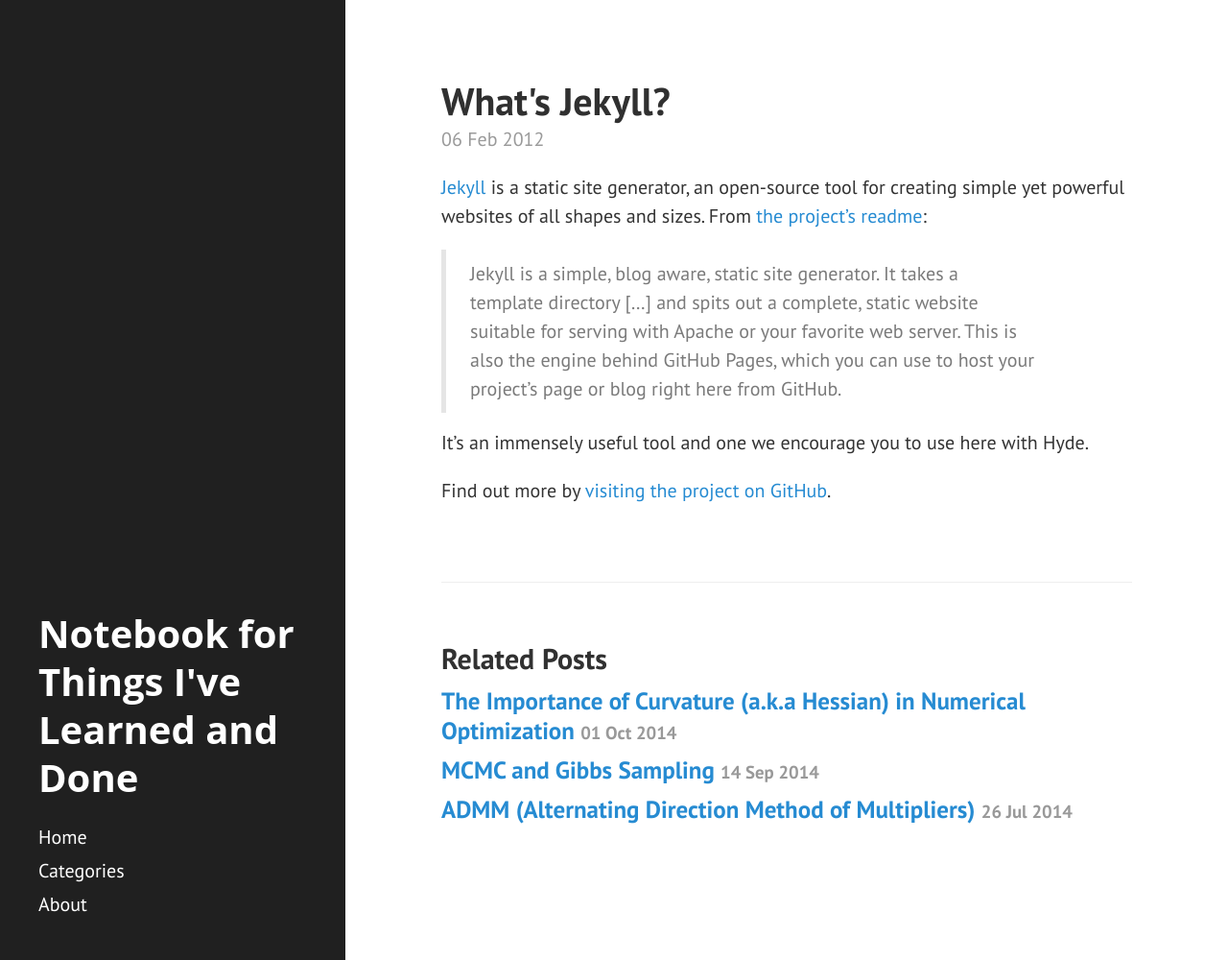
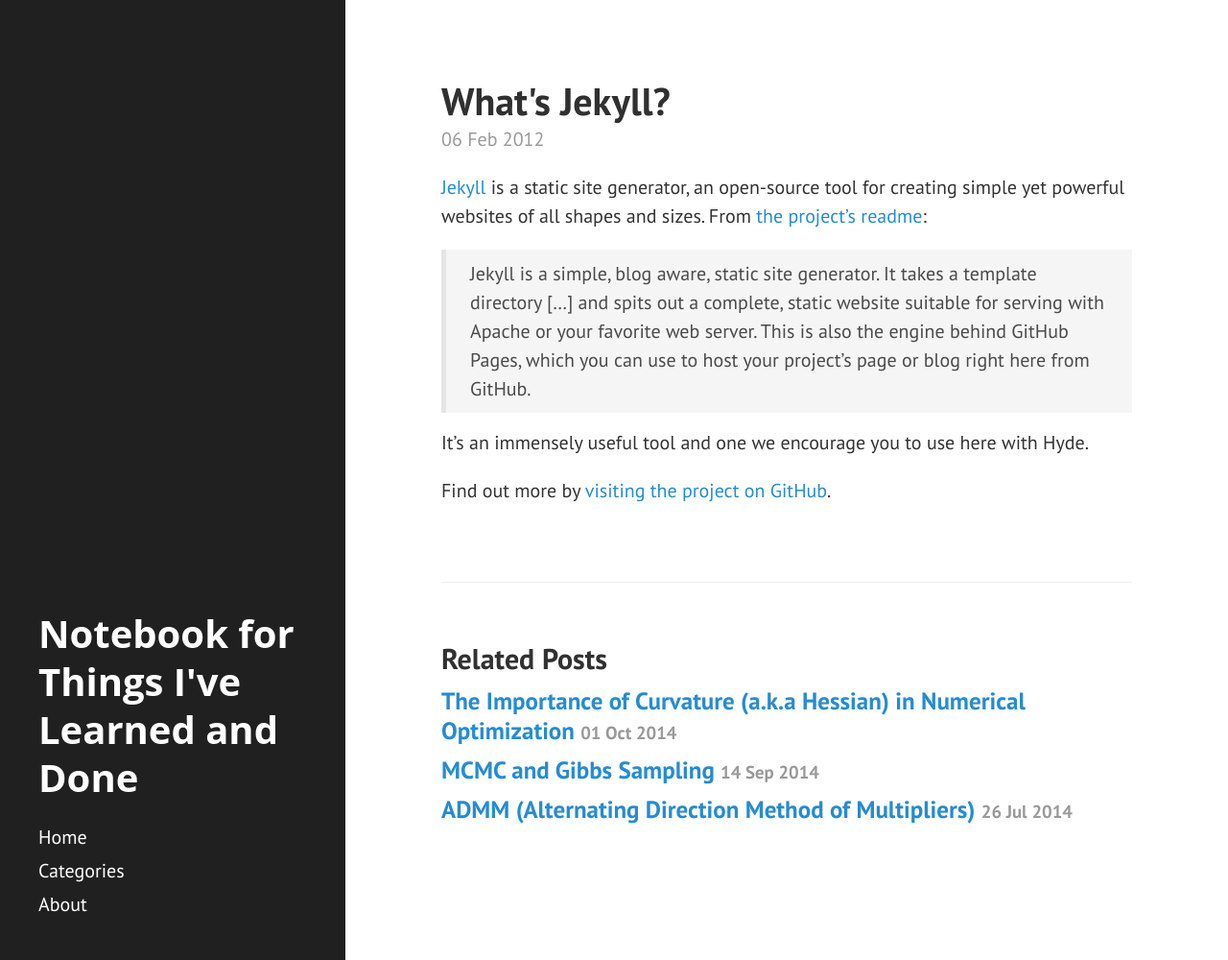
Before and after one commit to chenrushan/chenrushan.github.io, a Jekyll site: the page built from _posts/2012-02-06-whats-jekyll.md, in a window 1280 px wide and 1000 px high. Shown: the whole window at 96% size. Built offline with Jekyll 4.4.1, drawn with Linux system fonts in a browser that asks for light colours; Markdown is read by kramdown in place of the engine named in the settings.

Commit message:
[juscodit.css]: update

```diff
--- a/public/css/juscodit.css
+++ b/public/css/juscodit.css
@@ -23,3 +23,16 @@
     padding: 2px 5px;
     font-weight: normal;
 }
+
+blockquote {
+    color: #4a4a4a;
+    border-left: .25rem solid #e5e5e5;
+    background-color: #f5f5f5;
+}
+
+@media (min-width: 30em) {
+    blockquote {
+        padding-right: 1rem;
+        padding-left: 1.25rem;
+    }
+}
```
